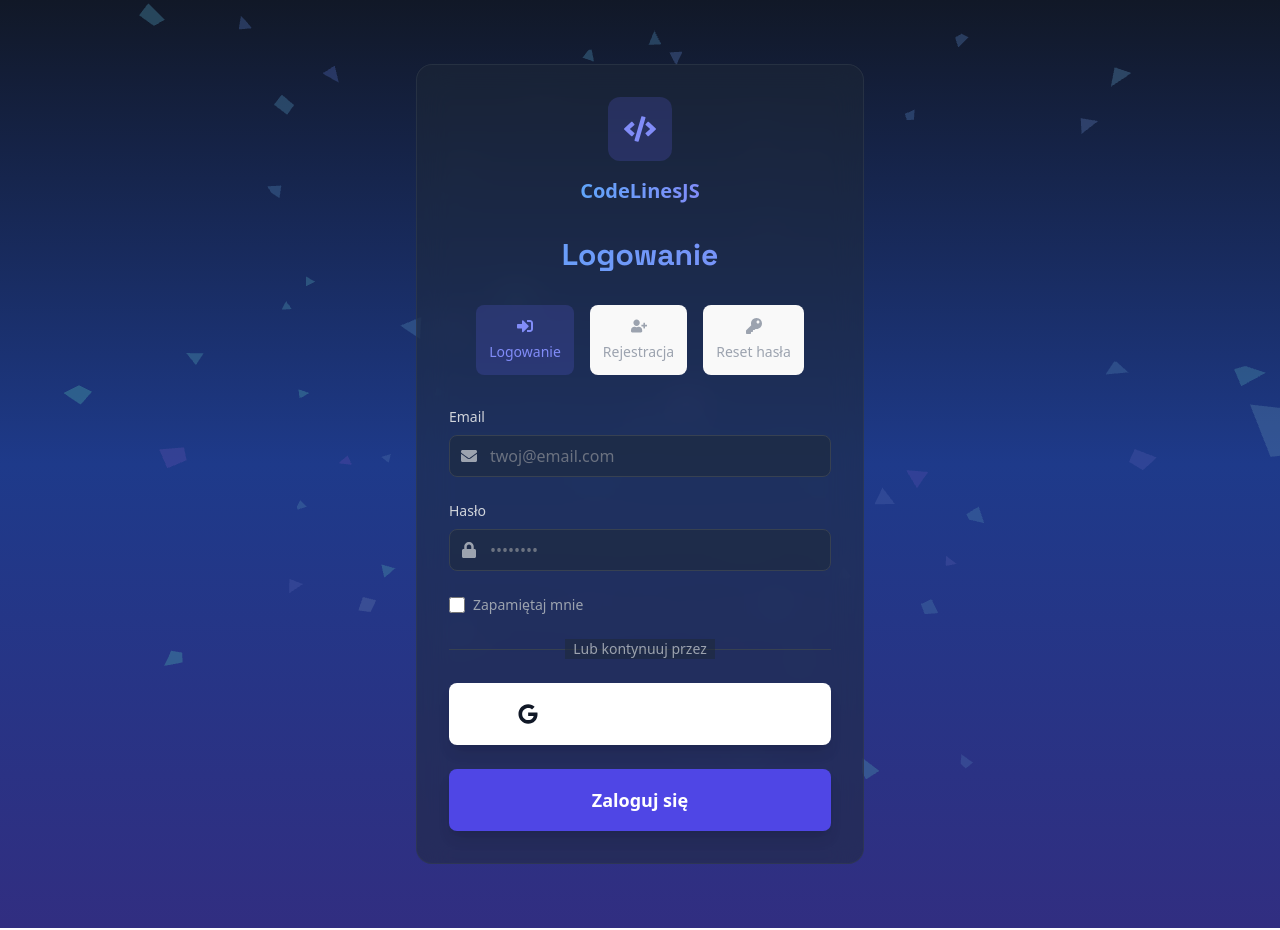
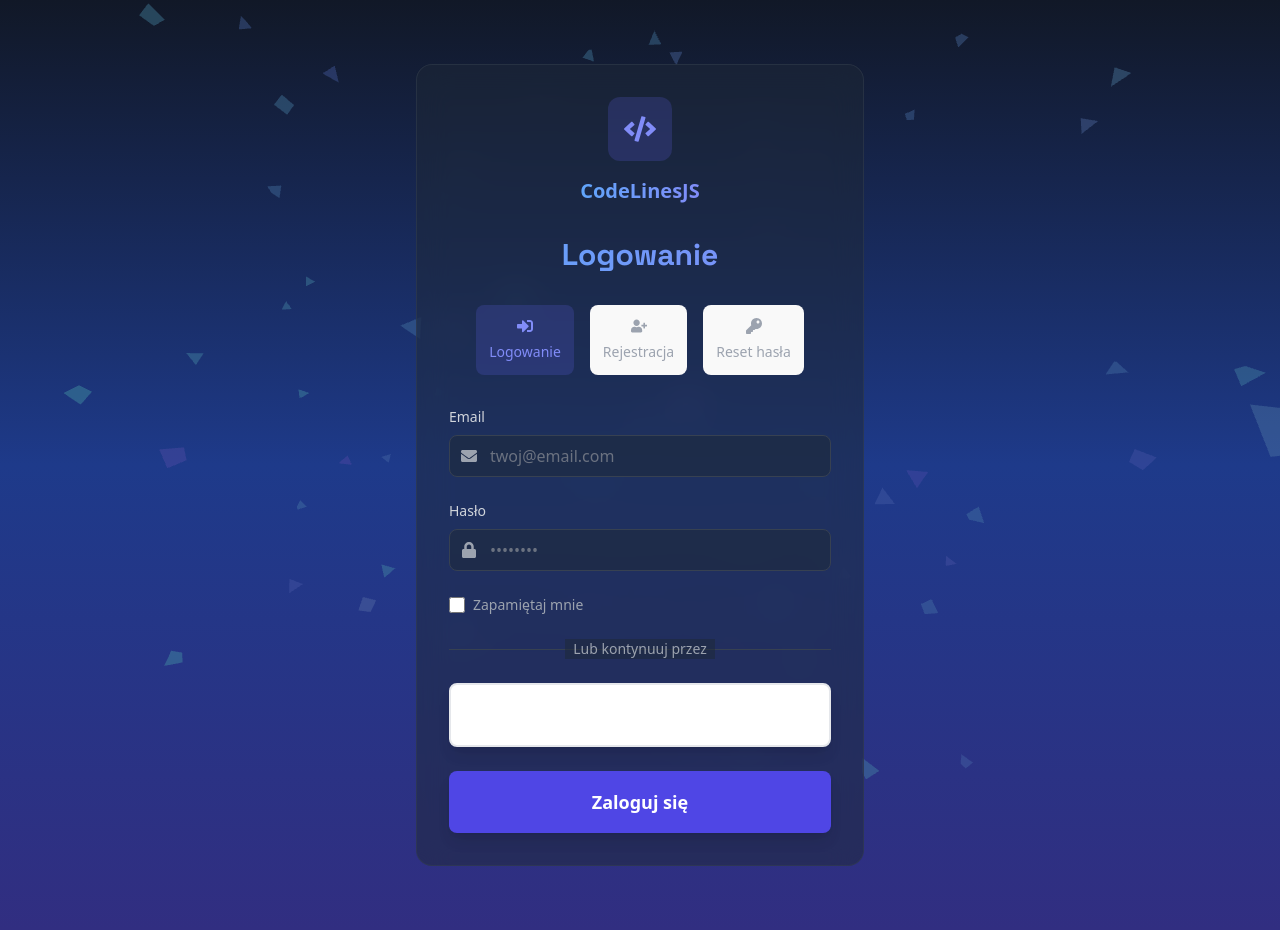
Before and after one commit to ol1mowski/CodeLinesJS, a React (Vite) app: page /logowanie in a window 1280 px wide. Built offline with nearby package versions, Linux system fonts and the light colour scheme.

Commit message:
Lgin: change color at login by google

```diff
--- a/src/components/Auth/Forms/LoginForm/LoginForm.component.tsx
+++ b/src/components/Auth/Forms/LoginForm/LoginForm.component.tsx
@@ -16,7 +16,7 @@ const LoginForm = () => {
     formState: { errors },
   } = useForm<LoginFormData>({
     resolver: zodResolver(loginSchema),
-    mode: "onSubmit"
+    mode: "onSubmit",
   });
 
   const onSubmit = async (data: LoginFormData) => {
@@ -76,17 +76,19 @@ const LoginForm = () => {
           <div className="w-full border-t border-gray-700"></div>
         </div>
         <div className="relative flex justify-center text-sm">
-          <span className="px-2 bg-gray-800/50 text-gray-400">Lub kontynuuj przez</span>
+          <span className="px-2 bg-gray-800/50 text-gray-400">
+            Lub kontynuuj przez
+          </span>
         </div>
       </div>
 
       <Button
         type="button"
-        className="w-full text-gray-900 bg-white hover:bg-gray-100 font-bold"
+        className="w-full bg-white hover:bg-indigo-500 border-2 border-gray-200 text-black hover:text-white transition-colors duration-200"
       >
         <div className="flex items-center justify-center gap-2">
-          <FaGoogle className="text-xl text-gray-900" />
-          <span>Zaloguj się przez Google</span>
+          <FaGoogle className="text-xl" />
+          <span className="font-semibold">Zaloguj się przez Google</span>
         </div>
       </Button>
 
```
